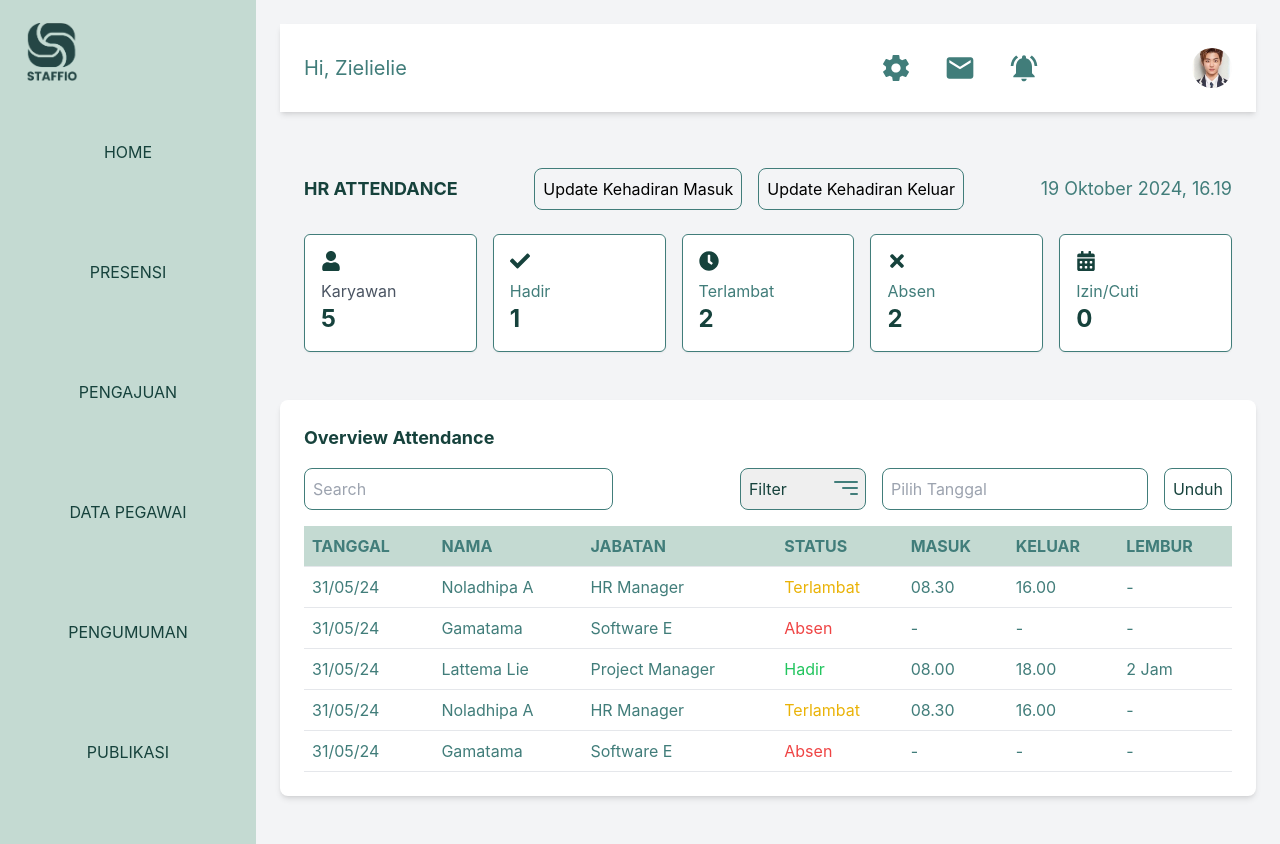
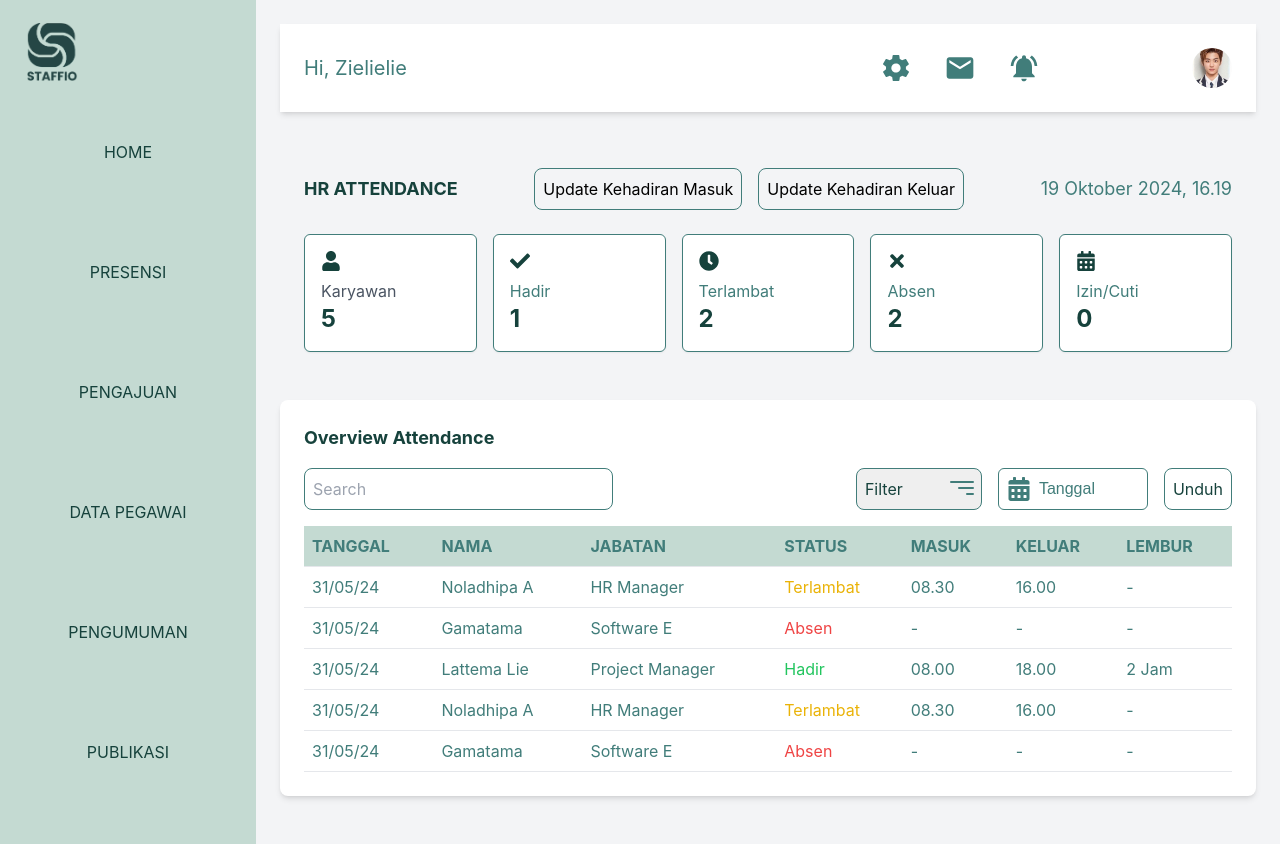
Before and after one commit to alcynx/tubes-desweb, a React (Create React App) app: page /dashboardHr in a window 1280 px wide. Built offline with nearby package versions, Linux system fonts and the light colour scheme.

Commit message:
update login dan filter kalender

```diff
--- a/src/components/DashboardHr/kalender.jsx
+++ b/src/components/DashboardHr/kalender.jsx
@@ -1,5 +1,6 @@
 import React, { useState } from "react";
 import DatePicker from "react-datepicker";
+import { FaCalendarAlt } from "react-icons/fa";
 import "react-datepicker/dist/react-datepicker.css";
 
 const Kalender = ({ onDateChange }) => {
@@ -7,17 +8,18 @@ const Kalender = ({ onDateChange }) => {
 
     const handleDateChange = (date) => {
         setSelectedDate(date);
-        onDateChange(date);  // Panggil fungsi dari parent dengan tanggal yang dipilih
+        onDateChange(date); // Panggil fungsi dari parent dengan tanggal yang dipilih
     };
 
     return (
-        <div className="relative">
+        <div className="inline-flex font-poppins items-center border border-secondary rounded-md p-2 space-x-2 text-secondary">
+            <FaCalendarAlt className="text-2xl" />
             <DatePicker
                 selected={selectedDate}
                 onChange={handleDateChange}
-                className="p-2 rounded-lg border border-[#417D7A] w-full cursor-pointer"
-                placeholderText="Pilih Tanggal"
-                dateFormat="dd/MM/yyyy"  // Format tampilan tanggal di datepicker
+                className="focus:outline-none text-secondary placeholder:text-secondary w-[100px]" // Batas lebar eksplisit
+                placeholderText="Tanggal"
+                dateFormat="dd/MM/yyyy"
             />
         </div>
     );
--- a/src/pages/login.jsx
+++ b/src/pages/login.jsx
@@ -1,6 +1,7 @@
 import React, { useState } from 'react';
 import { FontAwesomeIcon } from '@fortawesome/react-fontawesome';
 import { useNavigate } from 'react-router-dom';
+import { faEye, faEyeSlash } from "@fortawesome/free-solid-svg-icons";
 
 const Login = () => {
 
@@ -44,7 +45,7 @@ const Login = () => {
                             className="w-full p-3 rounded-lg bg-primary text-tertiary focus:outline-none"
                         />
                     </div>
-                    <div className="mb-4 relative">
+                    <div className="mb-4 relative items-center">
                         <label className="block text-tertiary text-sm font-light mb-2">Password</label>
                         <input
                             type={showPassword ? "text" : "password"}
@@ -56,11 +57,12 @@ const Login = () => {
                         <button
                             type="button"
                             onClick={handlePasswordVisibility}
-                            className="absolute inset-y-0 right-3 flex items-center text-gray-500"
+                            className="absolute  inset-y-0  mt-7 right-3 flex items-center text-tertiary"
                         >
-                            <FontAwesomeIcon icon={showPassword ? "fa-eye-slash" : "fa-eye"} />
+                            <FontAwesomeIcon icon={showPassword ? faEyeSlash : faEye} />
                         </button>
                     </div>
+
                     <div className="flex justify-center">
                         <button type="submit" className="w-[150px] bg-tertiary text-white py-2 rounded-full mt-10">
                             Masuk
```
